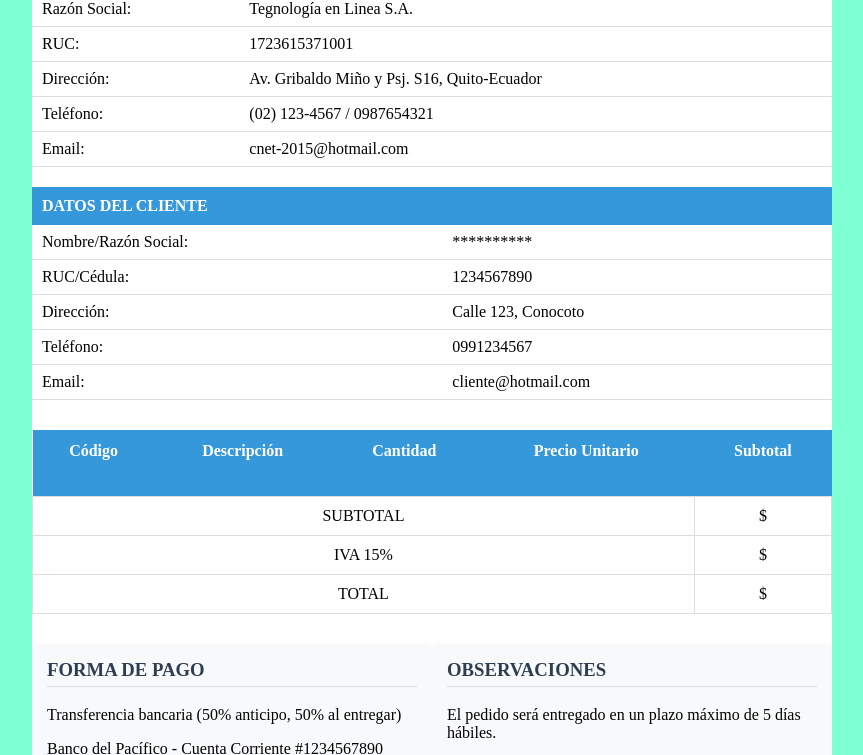
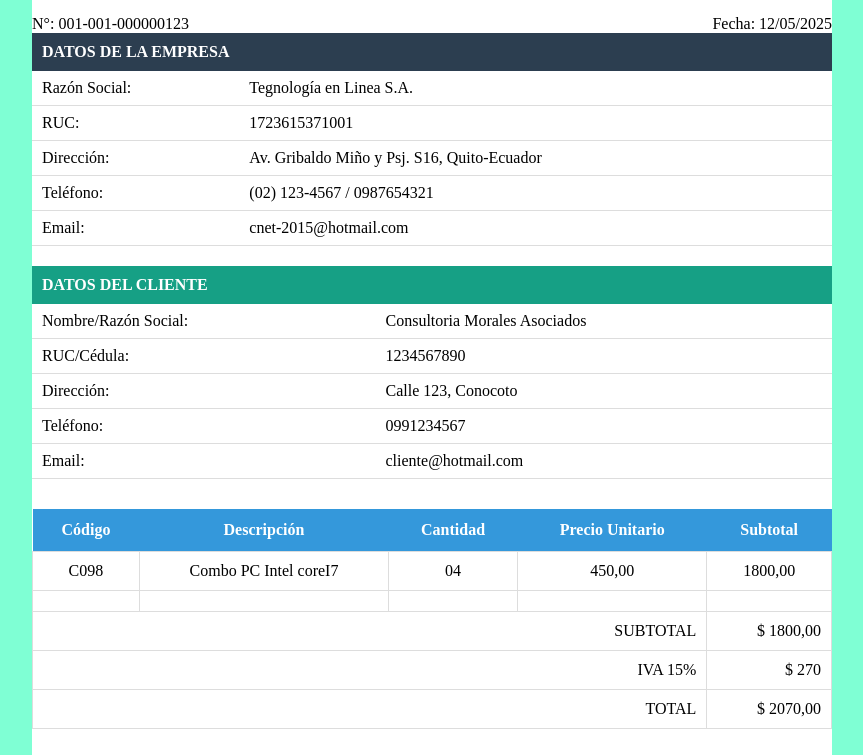
Before and after one commit to EduCC961/PROGRAMACION_INTEGR_COMPON_WEB_NRC23407, a plain HTML site: page Tarea_Interfaz_Factura_Proforma/index.html in a window 1280 px wide. Shown: the part 152-907 px from the top of the page, without its empty margins (208-1071 px from the left). Drawn offline with Linux system fonts and the light colour scheme.

Commit message:
propuesta

```diff
--- a/Tarea_Interfaz_Factura_Proforma/css/estilos.css
+++ b/Tarea_Interfaz_Factura_Proforma/css/estilos.css
@@ -4,6 +4,17 @@ body{
     align-items: center;
     font-family: 'Times New Roman', Times, serif;
     background-color: aquamarine;
+}
+.encabezado h1{
+    text-align: center;
+}
+.numero-factura {
+  display: flex;
+  justify-content: space-between;
+  margin-top: 10px;
+}
+.numero-factura fecha{
+    text-align: right;
 }
 .contenedor-factura{
     max-width: 800px;
@@ -30,8 +41,8 @@ body{
 /* Tabla de productos */
 .tabla-productos {
     width: 100%;
-    margin: 30px 0;
     border-collapse: collapse;
+    margin-top: 30px;
 }
 .tabla-productos th {
     background-color: #3498db;
@@ -43,6 +54,10 @@ body{
     padding: 10px;
     border: 1px solid #ddd;
     text-align: center;
+}
+.calculo-final td {
+    padding: 10px;
+    text-align: right;
 }
 /* Información adicional */
 .informacion-adicional {
@@ -70,3 +85,10 @@ body{
     border-top: 2px solid #e74c3c;
     color: #7f8c8d;
 }
+/* Estilos específicos para cada tabla */
+.empresa th {
+    background-color: #2c3e50;
+}
+.cliente th {
+    background-color: #16a085;
+}
--- a/Tarea_Interfaz_Factura_Proforma/index.html
+++ b/Tarea_Interfaz_Factura_Proforma/index.html
@@ -9,6 +9,9 @@
 <body>
     <div class="contenedor-factura">
         <header class="encabezado">
+            <div class="logo">
+            <img src="https://i.postimg.cc/mg2yPrGh/descarga.jpg" alt="imagen" width="100">
+            </div>
             <h1>FACTURA - PROFORMA</h1>
             <div class="numero-factura">
                 <span>N°: 001-001-000000123</span>
@@ -50,7 +53,7 @@
             </tr>
             <tr>
                 <td class="etiqueta">Nombre/Razón Social:</td>
-                <td>**********</td>
+                <td>Consultoria Morales Asociados</td>
             </tr>
             <tr>
                 <td class="etiqueta">RUC/Cédula:</td>
@@ -83,25 +86,34 @@
             </thead>
             <thead>
                 <tr>
-                    <th> </th>
-                    <th> </th>
-                    <th> </th>
-                    <th> </th>
-                    <th> </th>
+                    <td>C098</td>
+                    <td> Combo PC Intel coreI7</td>
+                    <td>04</td>
+                    <td>450,00</td>
+                    <td>1800,00</td>
+                </tr>
+            </thead>
+            <thead>
+                <tr>
+                    <td> </td>
+                    <td> </td>
+                    <td> </td>
+                    <td> </td>
+                    <td> </td>
                 </tr>
             </thead>
             <tfoot>
-                <tr>
+                <tr class="calculo-final">
                     <td colspan="4" class="Subtotal">SUBTOTAL</td>
-                    <td class="Subtotal-numero">$</td>
+                    <td class="Subtotal-numero">$ 1800,00</td>
                 </tr>
-                <tr>
+                <tr class="calculo-final">
                     <td colspan="4" class="impuesto">IVA 15%</td>
-                    <td class="impuesto-numero">$</td>
+                    <td class="impuesto-numero">$ 270</td>
                 </tr>
-                <tr>
+                <tr class="calculo-final">
                     <td colspan="4" class="total">TOTAL</td>
-                    <td class="total-numero">$</td>
+                    <td class="total-numero">$ 2070,00</td>
                 </tr>
             </tfoot>
         </table>
```
